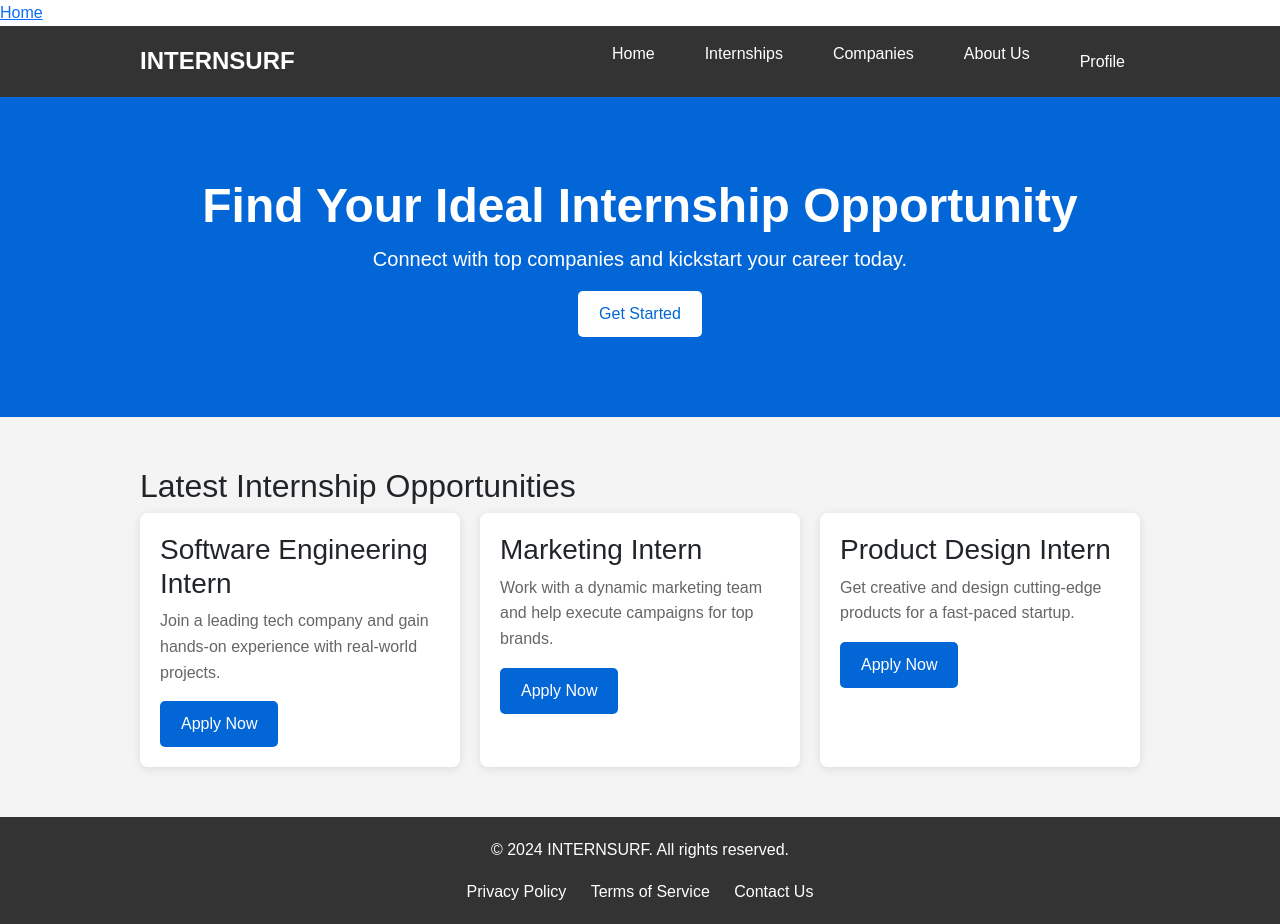
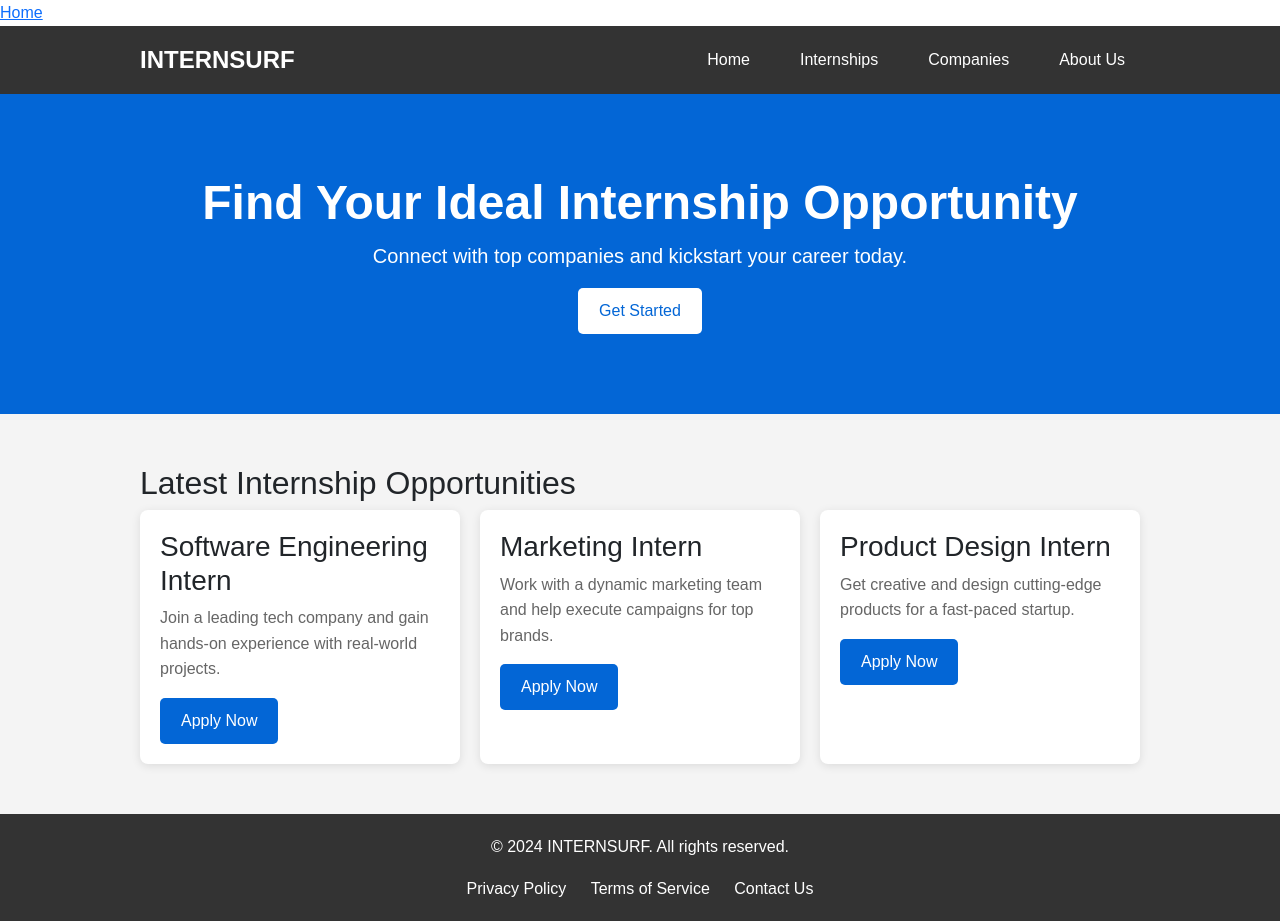
Before and after one commit to thebenjii/sitetest.github.io, a Jekyll site: the page built from index.md, in a window 1280 px wide. Built offline with Jekyll 4.4.1, drawn with Linux system fonts in a browser that asks for light colours.

Commit message:
Update index.md

```diff
--- a/index.md
+++ b/index.md
@@ -17,9 +17,6 @@
       <li><a href="/internships/">Internships</a></li>
       <li><a href="/companies/">Companies</a></li>
       <li><a href="/about/">About Us</a></li>
-      <li class="nav-item">
-        <a class="nav-link {% if page.url == '/profile/' %}active{% endif %}" href="{{ '/profile/' | relative_url }}">Profile</a>
-      </li>
     </ul>
   </div>
 </nav>
```
